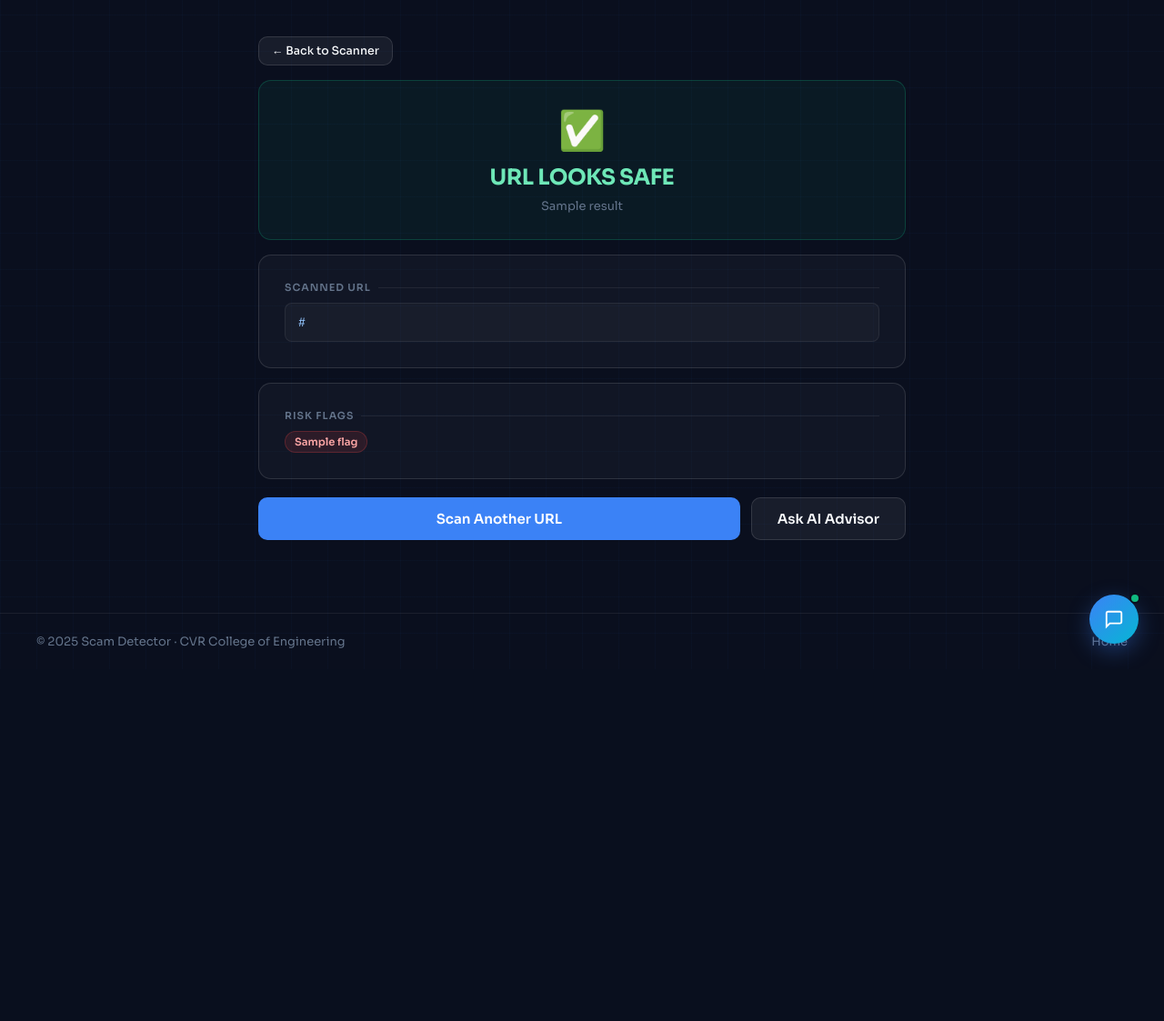
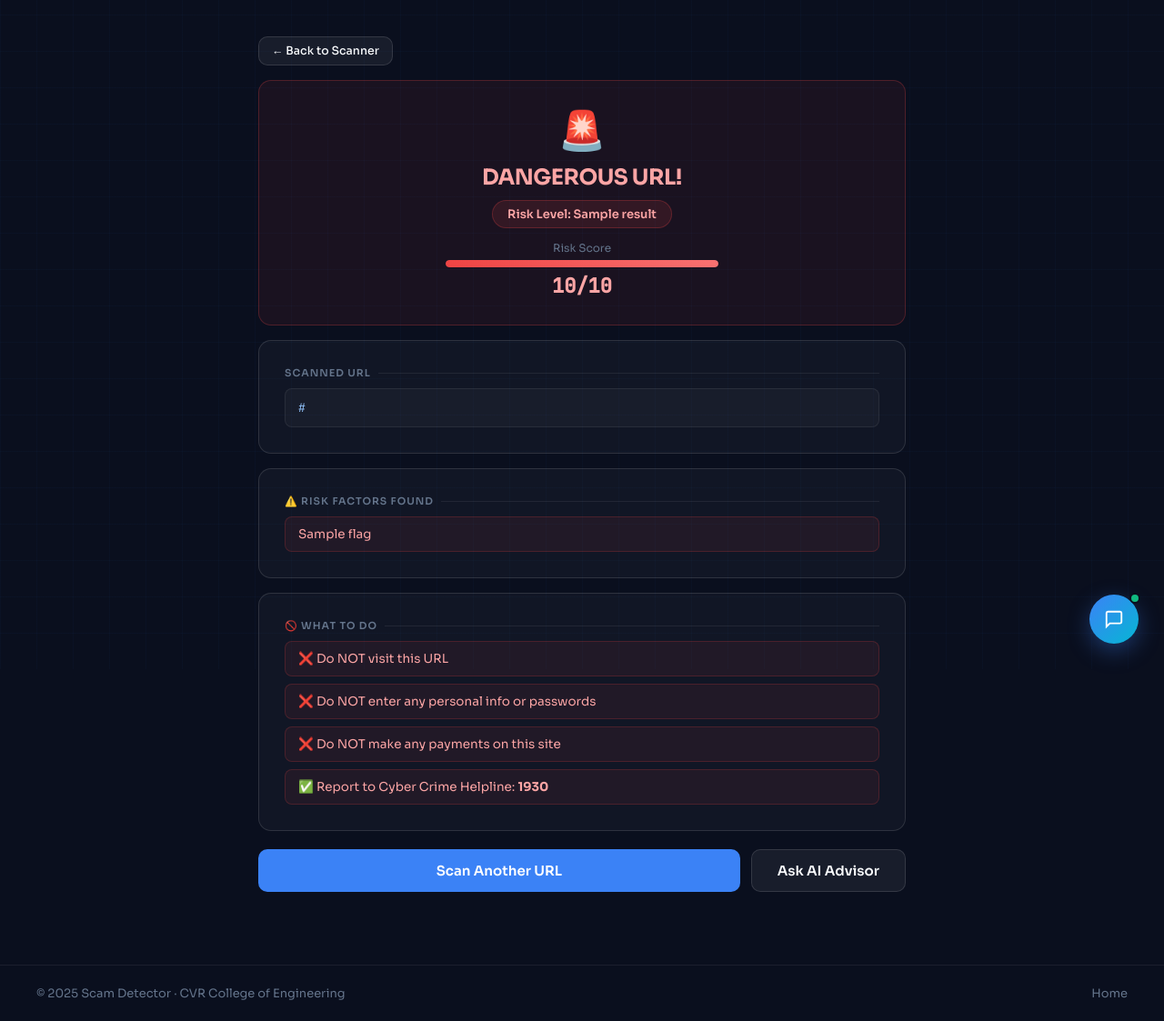
Before and after one commit to ashuthoshkumar/online-scam-pattern-detector, a Flask app: template templates/url_result.html in a window 1280 px wide. Shown: the part 64-1187 px from the top of the page at 91% size. Before the commit the page ends 790 px from the top, so only its background shows below. Run offline with Flask 3, Linux system fonts and the light colour scheme; the template is opened without the code that fills it: most values are stand-ins (such as "Sample title", 1, 10 or a date in 2020); parts of the project's set-up code (start-up, migrations or seed data) failed here and were passed over.

Commit message:
updated url result logic

```diff
--- a/app.py
+++ b/app.py
@@ -188,8 +188,14 @@ def scan_url_route():
     if not url.startswith('http'):
         url = 'http://' + url
 
-    result = scan_url(url)
-    return render_template('url_result.html', result=result, user=user)
+    url_data = scan_url(url)
+    return render_template('url_result.html',
+                            result=url_data.get('risk_level', 'UNKNOWN'),
+                            is_safe=url_data.get('is_safe', True),
+                            risk_score=url_data.get('risk_score', 0),
+                            flags=url_data.get('issues', []),
+                            url=url,
+                            user=user)
 
 
 # ─── FILE UPLOAD ROUTE ───────────────────────────────────
--- a/templates/url_result.html
+++ b/templates/url_result.html
@@ -15,7 +15,9 @@
   <div class="nav-links">
     <a href="/" class="nav-link">Home</a>
     {% if session.get('user') %}
+      <span style="font-size:13px;color:var(--text2);padding:0 8px;">👤 {{ session.user.username }}</span>
       <a href="/dashboard" class="nav-btn-outline">Dashboard</a>
+      <a href="/logout" class="nav-btn-outline">Logout</a>
     {% else %}
       <a href="/login" class="nav-btn-outline">Login</a>
       <a href="/register" class="nav-btn-solid">Register</a>
@@ -26,28 +28,71 @@
 <div class="page">
   <a href="/" class="btn btn-secondary btn-sm mb-16" style="display:inline-flex;">← Back to Scanner</a>
 
-  {% set is_danger = result == 'DANGEROUS' or result == 'SCAM' %}
+  {% set is_danger = not is_safe %}
+
+  <!-- RESULT BOX -->
   <div class="result-box {{ 'result-scam' if is_danger else 'result-safe' }}">
     <div class="result-icon">{{ '🚨' if is_danger else '✅' }}</div>
-    <div class="result-title">{{ 'DANGEROUS URL' if is_danger else 'URL LOOKS SAFE' }}</div>
-    <p style="font-size:13px;color:var(--text3);margin-top:8px;">{{ result }}</p>
+    <div class="result-title">{{ 'DANGEROUS URL!' if is_danger else 'URL LOOKS SAFE' }}</div>
+    <div style="margin-top:10px;">
+      <span class="badge {{ 'badge-scam' if is_danger else 'badge-safe' }}" style="font-size:13px;padding:6px 16px;">
+        Risk Level: {{ result }}
+      </span>
+    </div>
+    {% if risk_score is defined and risk_score > 0 %}
+    <div style="margin-top:14px;">
+      <div style="font-size:12px;color:var(--text3);margin-bottom:6px;">Risk Score</div>
+      <div class="conf-bar-wrap" style="max-width:300px;margin:0 auto;">
+        <div class="conf-bar conf-bar-scam" style="width:{{ [risk_score * 10, 100] | min }}%;"></div>
+      </div>
+      <div style="font-size:22px;font-weight:700;font-family:'JetBrains Mono',monospace;color:#fca5a5;margin-top:6px;">{{ risk_score }}/10</div>
+    </div>
+    {% endif %}
   </div>
 
+  <!-- SCANNED URL -->
   <div class="card mt-16">
     <div class="section-label">Scanned URL</div>
-    <p class="mono" style="font-size:13px;color:#93c5fd;background:rgba(255,255,255,0.03);padding:12px 14px;border-radius:8px;border:1px solid var(--border);word-break:break-all;">{{ url }}</p>
+    <p class="mono" style="font-size:13px;color:#93c5fd;background:rgba(255,255,255,0.03);padding:12px 14px;border-radius:8px;border:1px solid var(--border);word-break:break-all;">
+      {{ url }}
+    </p>
   </div>
 
+  <!-- FLAGS / ISSUES -->
   {% if flags %}
   <div class="card mt-16">
-    <div class="section-label">Risk Flags</div>
-    <div style="display:flex;flex-wrap:wrap;gap:8px;margin-top:4px;">
+    <div class="section-label">{{ '⚠️ Risk Factors Found' if is_danger else '✅ Analysis Details' }}</div>
+    <div style="display:flex;flex-direction:column;gap:8px;margin-top:4px;">
       {% for flag in flags %}
-        <span class="badge badge-scam">{{ flag }}</span>
+        <div style="padding:10px 14px;border-radius:8px;font-size:13.5px;
+          background:{{ 'rgba(239,68,68,0.07)' if is_danger else 'rgba(16,185,129,0.07)' }};
+          border:1px solid {{ 'rgba(239,68,68,0.2)' if is_danger else 'rgba(16,185,129,0.2)' }};
+          color:{{ '#fca5a5' if is_danger else '#6ee7b7' }};">
+          {{ flag }}
+        </div>
       {% endfor %}
     </div>
   </div>
   {% endif %}
+
+  <!-- ADVICE -->
+  <div class="card mt-16">
+    <div class="section-label">{{ '🚫 What to do' if is_danger else '💡 Safety Reminder' }}</div>
+    {% if is_danger %}
+      <div style="display:flex;flex-direction:column;gap:8px;margin-top:4px;">
+        <div style="padding:10px 14px;background:rgba(239,68,68,0.07);border:1px solid rgba(239,68,68,0.2);border-radius:8px;font-size:13.5px;color:#fca5a5;">❌ Do NOT visit this URL</div>
+        <div style="padding:10px 14px;background:rgba(239,68,68,0.07);border:1px solid rgba(239,68,68,0.2);border-radius:8px;font-size:13.5px;color:#fca5a5;">❌ Do NOT enter any personal info or passwords</div>
+        <div style="padding:10px 14px;background:rgba(239,68,68,0.07);border:1px solid rgba(239,68,68,0.2);border-radius:8px;font-size:13.5px;color:#fca5a5;">❌ Do NOT make any payments on this site</div>
+        <div style="padding:10px 14px;background:rgba(239,68,68,0.07);border:1px solid rgba(239,68,68,0.2);border-radius:8px;font-size:13.5px;color:#fca5a5;">✅ Report to Cyber Crime Helpline: <strong>1930</strong></div>
+      </div>
+    {% else %}
+      <div style="display:flex;flex-direction:column;gap:8px;margin-top:4px;">
+        <div style="padding:10px 14px;background:rgba(16,185,129,0.07);border:1px solid rgba(16,185,129,0.2);border-radius:8px;font-size:13.5px;color:#6ee7b7;">✅ URL appears safe based on our analysis</div>
+        <div style="padding:10px 14px;background:rgba(16,185,129,0.07);border:1px solid rgba(16,185,129,0.2);border-radius:8px;font-size:13.5px;color:#6ee7b7;">💡 Always verify the domain before entering sensitive info</div>
+        <div style="padding:10px 14px;background:rgba(16,185,129,0.07);border:1px solid rgba(16,185,129,0.2);border-radius:8px;font-size:13.5px;color:#6ee7b7;">🔒 Look for HTTPS and padlock icon in browser</div>
+      </div>
+    {% endif %}
+  </div>
 
   <div style="display:flex;gap:12px;margin-top:20px;">
     <a href="/" class="btn btn-primary btn-lg" style="flex:1;">Scan Another URL</a>
@@ -67,6 +112,12 @@
   <div class="footer-left">© 2025 Scam Detector · CVR College of Engineering</div>
   <div class="footer-right"><a href="/" class="footer-link">Home</a></div>
 </footer>
-<script>setTimeout(()=>{ const b=document.getElementById('chat-bubble'); b.style.display='block'; setTimeout(()=>b.style.display='none',5000); },1500);</script>
+<script>
+  setTimeout(()=>{ const b=document.getElementById('chat-bubble'); b.style.display='block'; setTimeout(()=>b.style.display='none',5000); },1500);
+  document.addEventListener('DOMContentLoaded',()=>{
+    const bar=document.querySelector('.conf-bar');
+    if(bar){ const w=bar.style.width; bar.style.width='0'; setTimeout(()=>bar.style.width=w,200); }
+  });
+</script>
 </body>
 </html>
```
